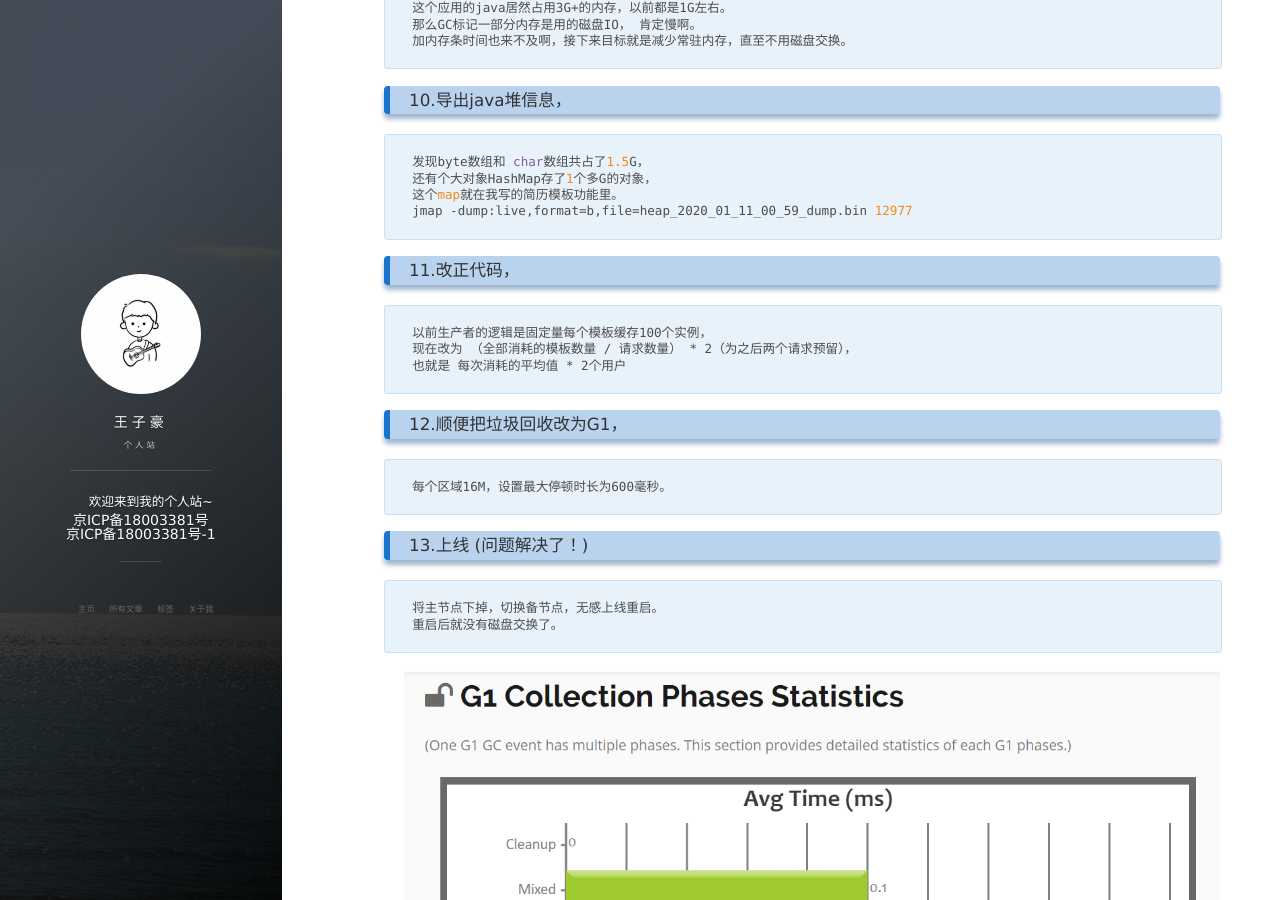
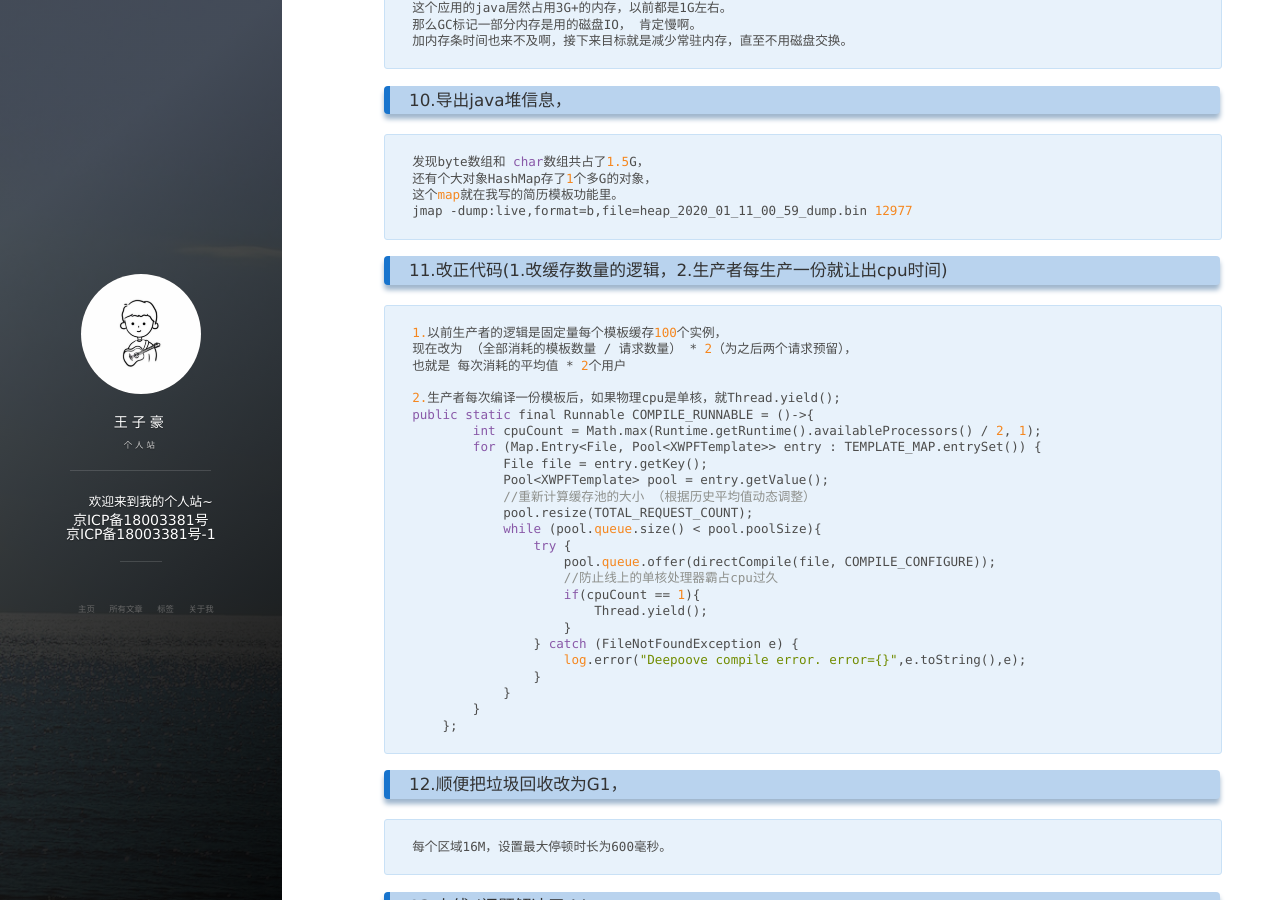
Before and after one commit to wangzihaogithub/wangzihaogithub, a Jekyll site: the page built from _posts/2020-01-12-JVM-记一次线上应用无法访问(GC时间过长).markdown, in a window 1280 px wide and 900 px high, scrolled down 1940 px. Built offline with Jekyll 4.4.1, drawn with Linux system fonts in a browser that asks for light colours; nearby versions of some CDN libraries; comment, search, counter and statistics services are not loaded.

Commit message:
JVM-记一次线上应用无法访问(GC时间过长)2

```diff
--- a/_posts/2020-01-12-JVM-记一次线上应用无法访问(GC时间过长).markdown
+++ b/_posts/2020-01-12-JVM-记一次线上应用无法访问(GC时间过长).markdown
@@ -58,11 +58,34 @@ tags: JVM
     这个map就在我写的简历模板功能里。
     jmap -dump:live,format=b,file=heap_2020_01_11_00_59_dump.bin 12977
 
-### 11.改正代码，
+### 11.改正代码(1.改缓存数量的逻辑，2.生产者每生产一份就让出cpu时间)
 
-    以前生产者的逻辑是固定量每个模板缓存100个实例，
+    1.以前生产者的逻辑是固定量每个模板缓存100个实例，
     现在改为 （全部消耗的模板数量 / 请求数量） * 2（为之后两个请求预留），
     也就是 每次消耗的平均值 * 2个用户
+
+    2.生产者每次编译一份模板后，如果物理cpu是单核，就Thread.yield();
+    public static final Runnable COMPILE_RUNNABLE = ()->{
+            int cpuCount = Math.max(Runtime.getRuntime().availableProcessors() / 2, 1);
+            for (Map.Entry<File, Pool<XWPFTemplate>> entry : TEMPLATE_MAP.entrySet()) {
+                File file = entry.getKey();
+                Pool<XWPFTemplate> pool = entry.getValue();
+                //重新计算缓存池的大小 （根据历史平均值动态调整）
+                pool.resize(TOTAL_REQUEST_COUNT);
+                while (pool.queue.size() < pool.poolSize){
+                    try {
+                        pool.queue.offer(directCompile(file, COMPILE_CONFIGURE));
+                        //防止线上的单核处理器霸占cpu过久
+                        if(cpuCount == 1){
+                            Thread.yield();
+                        }
+                    } catch (FileNotFoundException e) {
+                        log.error("Deepoove compile error. error={}",e.toString(),e);
+                    }
+                }
+            }
+        };
+
 
 ### 12.顺便把垃圾回收改为G1，
 
```
